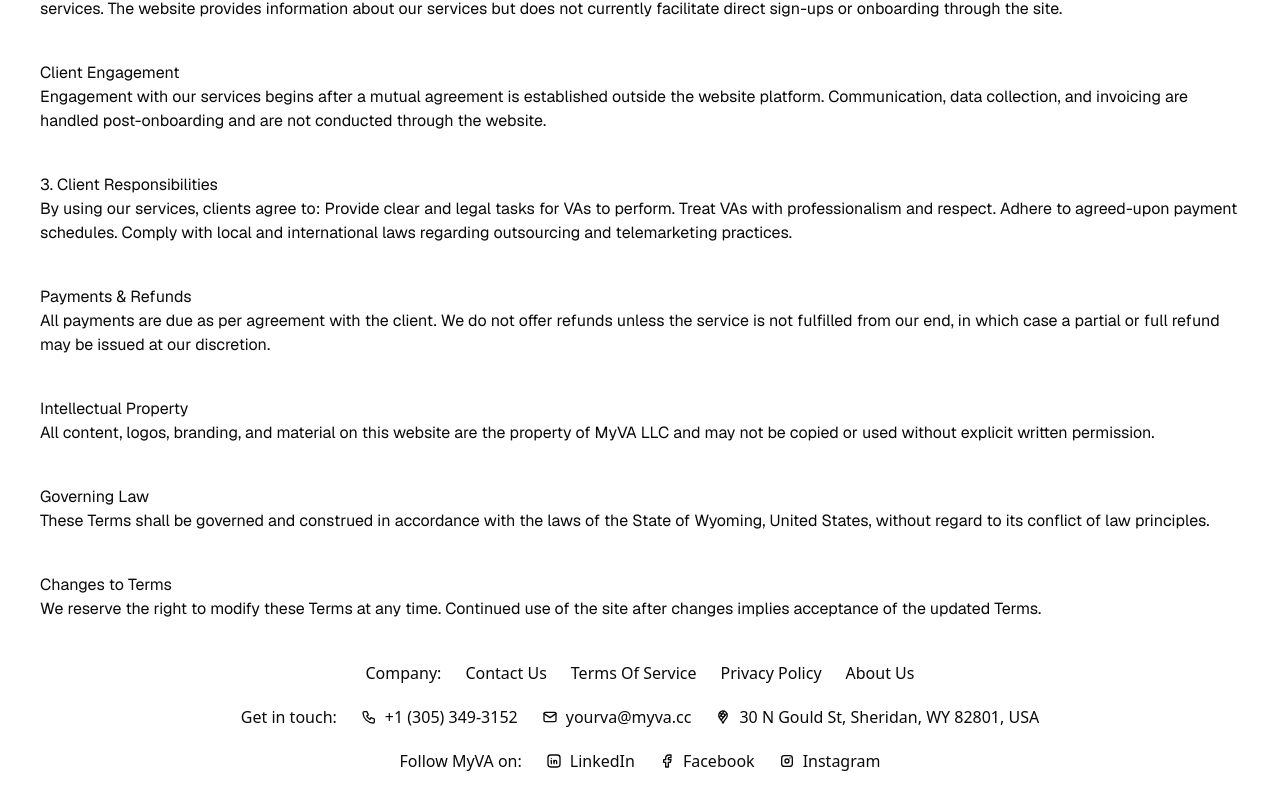
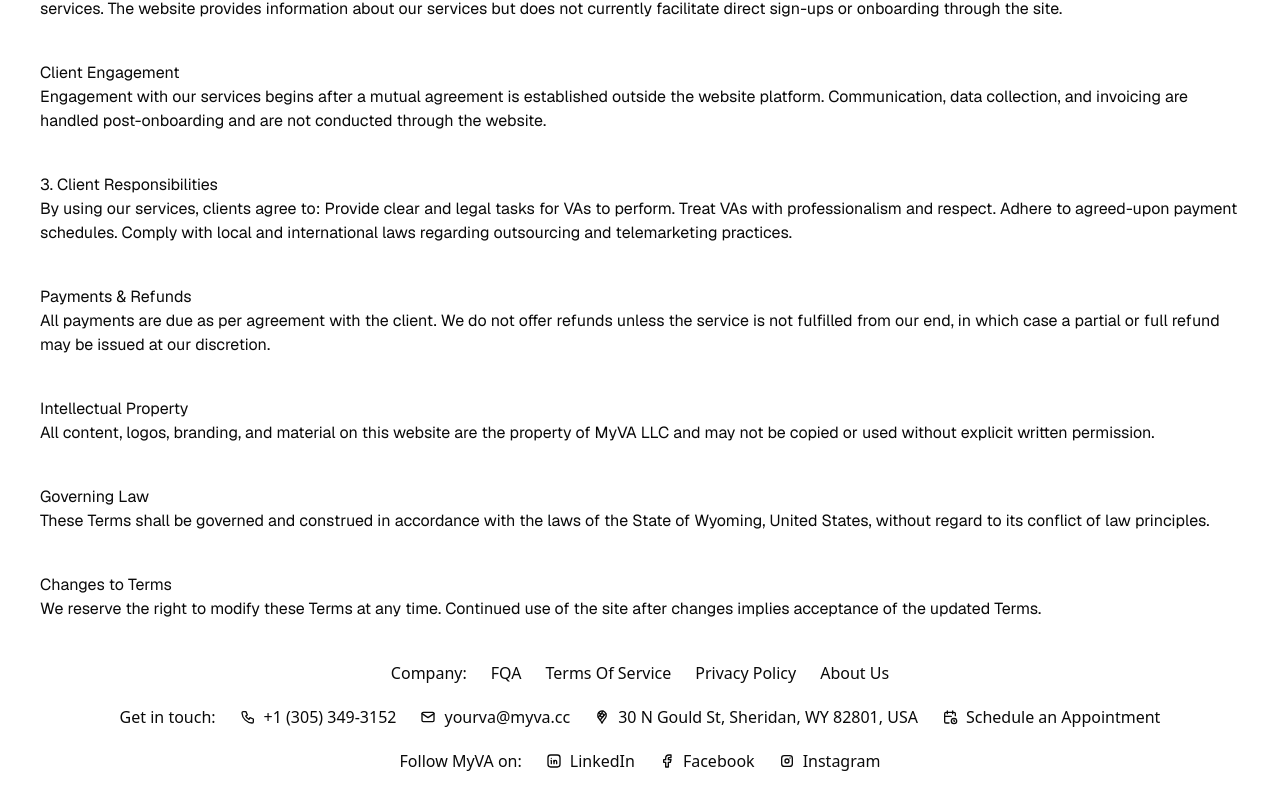
Before and after one commit to deyaxshami/myva, a Next.js app: page /terms-of-service in a window 1280 px wide. Shown: the part 307-1116 px from the top of the page. Built offline with nearby package versions, Linux system fonts and the light colour scheme.

Commit message:
calendly added

```diff
--- a/components/footer.tsx
+++ b/components/footer.tsx
@@ -1,29 +1,25 @@
-import { IconBrandLinkedin, IconBrandFacebook, IconBrandInstagram, IconMail, IconPhone, IconBrandGoogleMaps } from "@tabler/icons-react";
+import { IconBrandLinkedin, IconBrandFacebook, IconBrandInstagram, IconMail, IconPhone, IconBrandGoogleMaps, IconCalendarClock } from "@tabler/icons-react";
 import Link from "next/link";
 
 
 
 export default function Footer() {
-    const informations: { title: string; href: string; description: string }[] = [
+    const informations: { title: string; href: string;}[] = [
         {
-            title: "Contact Us",
-            href: "/contact-us",
-            description: "Get in touch with us.",
+            title: "FQA",
+            href: "/fqa",
         },
         {
             title: "Terms Of Service",
             href: "/terms-of-service",
-            description: "Our service terms.",
         },
         {
             title: "Privacy Policy",
             href: "/privacy-policy",
-            description: "How we handle your data.",
         },
         {
             title: "About Us",
             href: "/about",
-            description: "Learn about MyVA.",
         }
     ]
     return (
@@ -82,6 +78,20 @@ export default function Footer() {
                     </IconBrandGoogleMaps>
                     30 N Gould St, Sheridan, WY 82801, USA
                 </a>
+                <a
+                    className="flex items-center gap-2 hover:underline hover:underline-offset-4"
+                    href="https://calendly.com/yourva-myva/30min"
+                    target="_blank"
+                    rel="noopener noreferrer"
+                >
+                    <IconCalendarClock
+                        aria-hidden
+                        width={16}
+                        height={16}
+                    >
+                    </IconCalendarClock>
+                    Schedule an Appointment
+                </a>
             </div>
             <div className="row-start-3 flex gap-6 flex-wrap items-center justify-center mb-16">
                 <span>
--- a/components/ui/google-gemini-effect.tsx
+++ b/components/ui/google-gemini-effect.tsx
@@ -32,7 +32,7 @@ export const GoogleGeminiEffect = ({
         works!`}
       </p>
       <div className="w-full h-[890px] -top-60 md:-top-40  flex items-center justify-center bg-red-transparent absolute ">
-        <Link className="font-bold dark:bg-white bg-black rounded-full md:px-4 md:py-2 px-2 py-1 md:mt-96 mt-8 z-30 md:text-base text-white dark:text-black  text-xs  w-fit mx-auto" href={"/contact-us"}>LEARN MORE</Link>
+        <a className="font-bold dark:bg-white bg-black rounded-full md:px-4 md:py-2 px-2 py-1 md:mt-96 mt-8 z-30 md:text-base text-white dark:text-black  text-xs  w-fit mx-auto" href={"https://calendly.com/yourva-myva/30min"} target="_blank">Schedule an Appointment</a>
       </div>
 
       <svg
```
